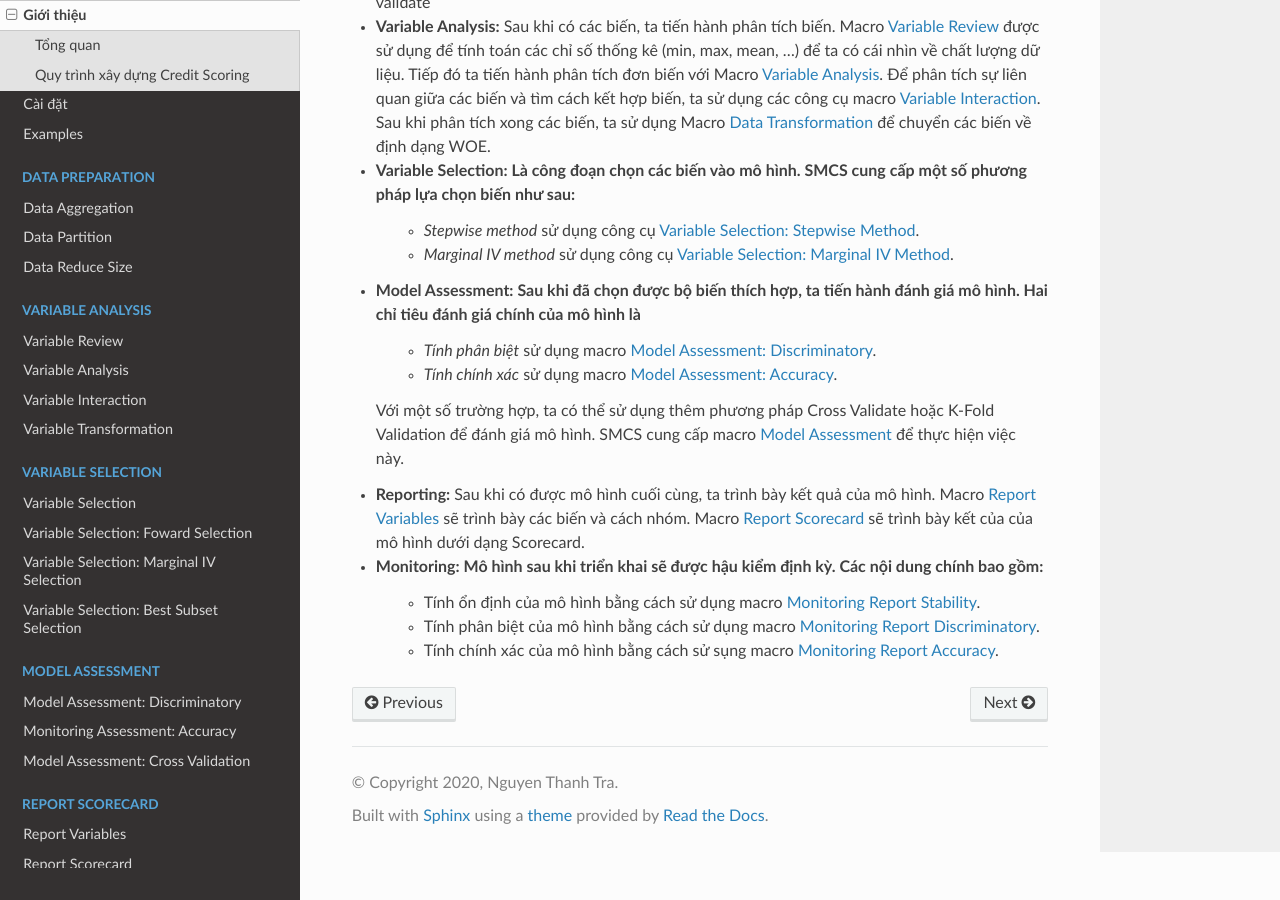
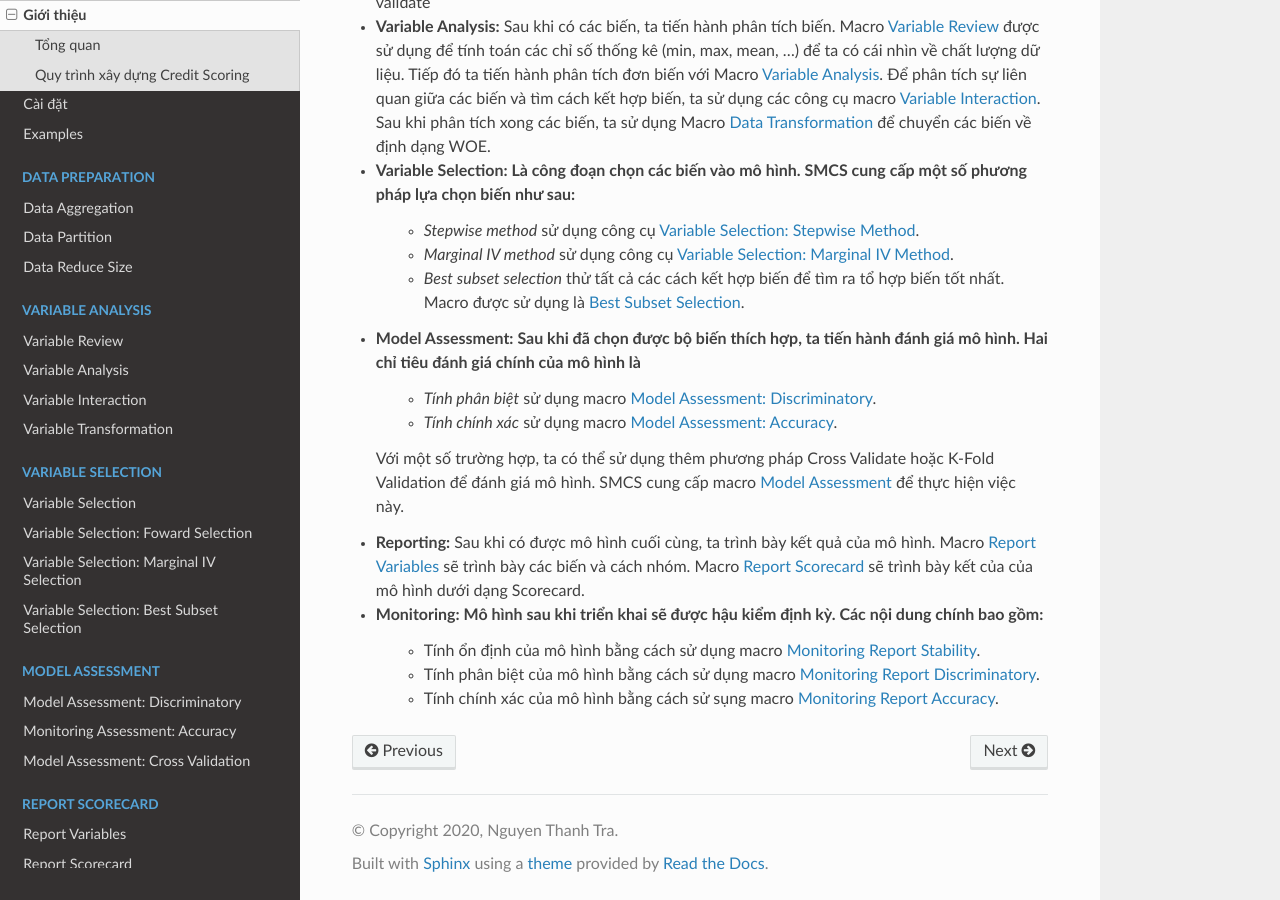
Before and after one commit to thanhtra254/SMCS, a Sphinx documentation site: the page built from docs/intro/overview.rst, in a window 1280 px wide and 900 px high, scrolled down 1647 px. Built offline with Sphinx 7.4.7 and the Read the Docs theme 2.0.0, drawn with Linux system fonts in a browser that asks for light colours; comment, search, counter and statistics services are not loaded.

Commit message:
Update overview.rst

```diff
--- a/docs/intro/overview.rst
+++ b/docs/intro/overview.rst
@@ -85,10 +85,11 @@ Với giới hạn của tài liệu, ta chỉ xét đến các bước có sử
 - **Variable Selection:** Là công đoạn chọn các biến vào mô hình. SMCS cung cấp một số phương pháp lựa chọn biến như sau:
    - *Stepwise method* sử dụng công cụ `Variable Selection: Stepwise Method <https://smcs.readthedocs.io/vi/latest/post/SelectFoward.html>`_.
    - *Marginal IV method* sử dụng công cụ `Variable Selection: Marginal IV Method <https://smcs.readthedocs.io/vi/latest/post/SelectMarIV.html>`_.
+   - *Best subset selection* thử tất cả các cách kết hợp biến để tìm ra tổ hợp biến tốt nhất. Macro được sử dụng là `Best Subset Selection <https://smcs.readthedocs.io/vi/latest/post/SelectBestSubset.html>`_.
 
 - **Model Assessment:** Sau khi đã chọn được bộ biến thích hợp, ta tiến hành đánh giá mô hình. Hai chỉ tiêu đánh giá chính của mô hình là
-   - *Tính phân biệt* sử dụng macro `Model Assessment: Discriminatory <https://smcs.readthedocs.io/vi/latest/post/ModelAssess.html>`_.
-   - *Tính chính xác* sử dụng macro `Model Assessment: Accuracy <https://smcs.readthedocs.io/vi/latest/post/ModelAssess.html>`_.
+   - *Tính phân biệt* sử dụng macro `Model Assessment: Discriminatory <https://smcs.readthedocs.io/vi/latest/post/ModelAssessDiscriminatory.html>`_.
+   - *Tính chính xác* sử dụng macro `Model Assessment: Accuracy <https://smcs.readthedocs.io/vi/latest/post/ModelAssessAccuracy.html>`_.
   Với một số trường hợp, ta có thể sử dụng thêm phương pháp Cross Validate hoặc K-Fold Validation để đánh giá mô hình. SMCS cung cấp macro `Model Assessment <https://smcs.readthedocs.io/vi/latest/post/ModelCrossValidation.html>`_ để thực hiện việc này.
 
 - **Reporting:** Sau khi có được mô hình cuối cùng, ta trình bày kết quả của mô hình. Macro `Report Variables <https://smcs.readthedocs.io/vi/latest/post/ReportVariable.html>`_ sẽ trình bày các biến và cách nhóm. Macro `Report Scorecard <https://smcs.readthedocs.io/vi/latest/post/ReportScorecard.html>`_ sẽ trình bày kết của của mô hình dưới dạng Scorecard.
```
